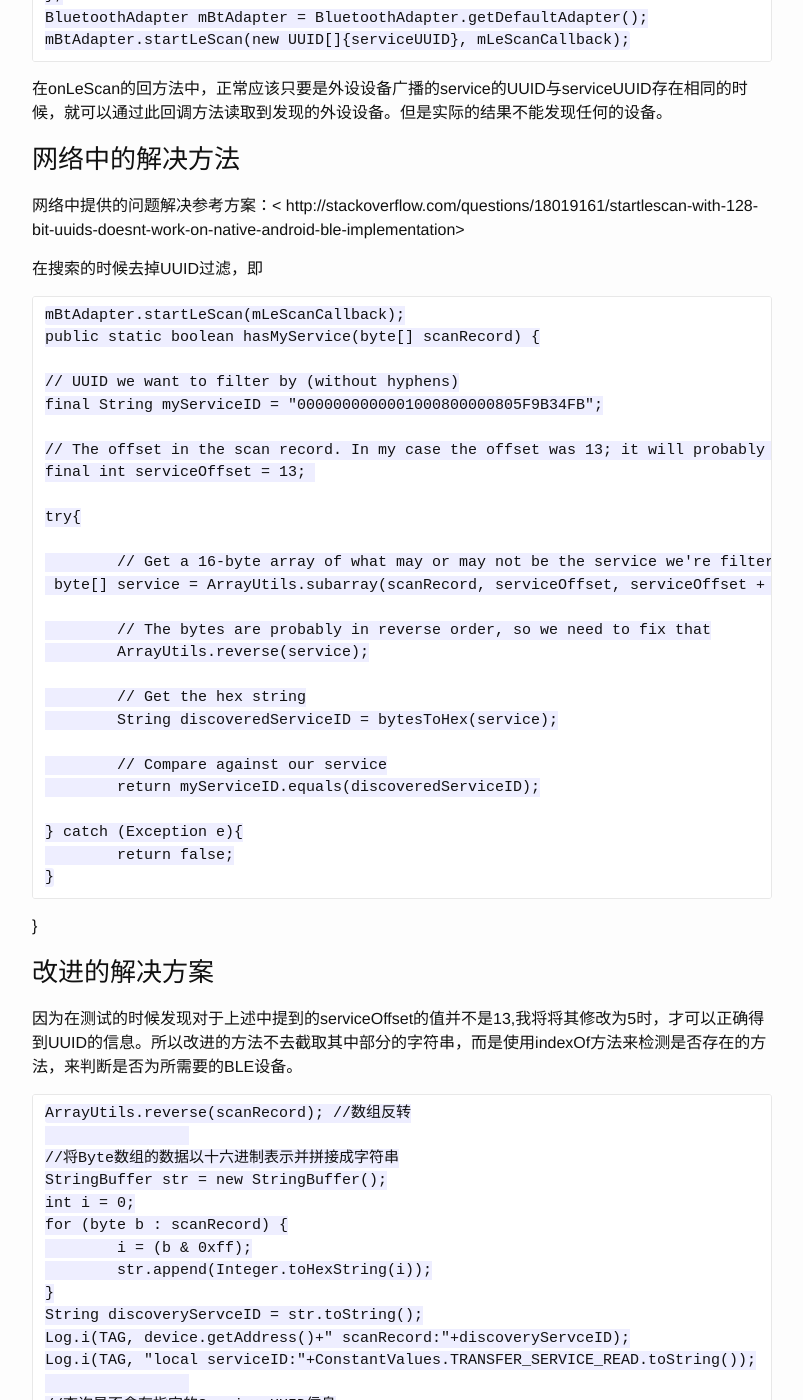
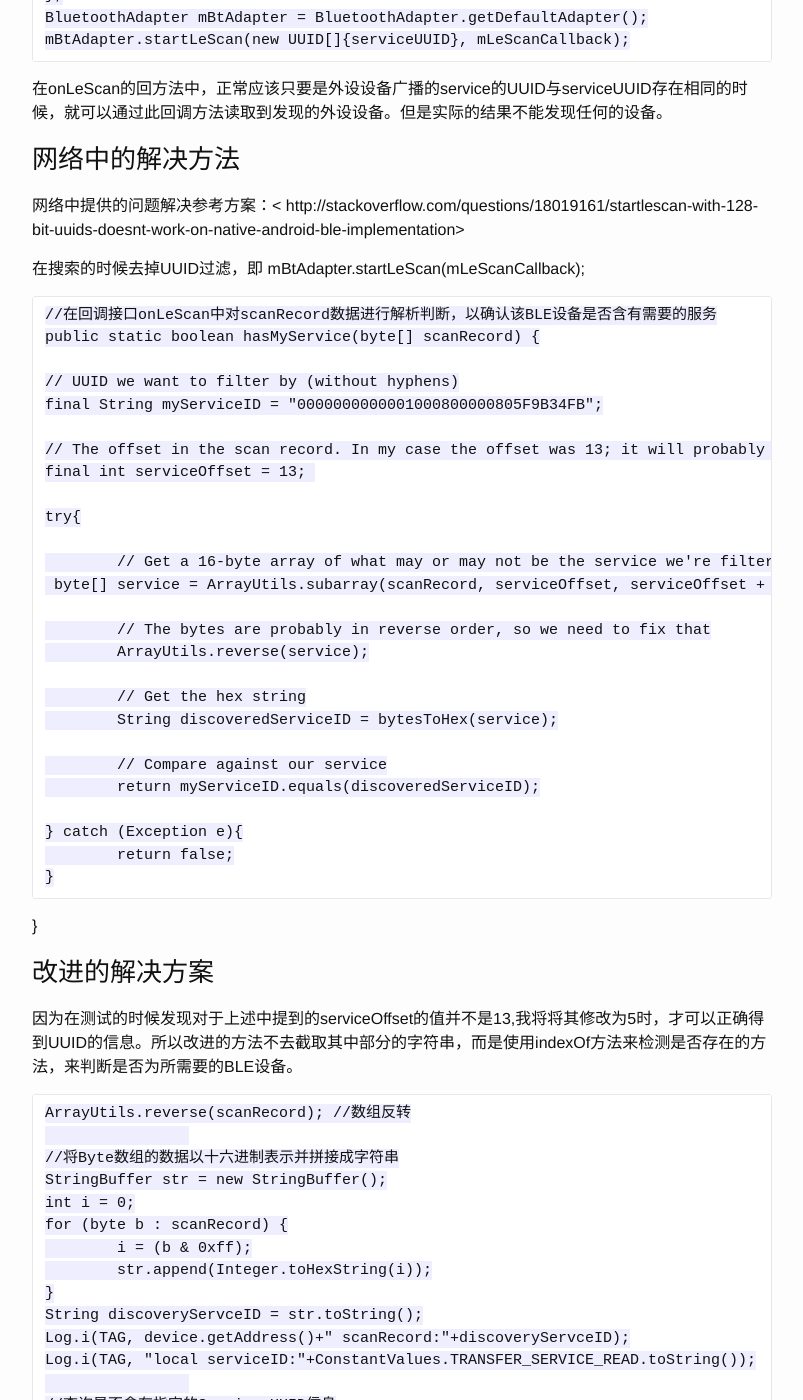
Before and after one commit to pengfeicheng/blog-1, a Jekyll site: the page built from _posts/2014-09-03-关于android平台BLE设备的过滤搜索实现.markdown, in a window 1280 px wide and 1400 px high, scrolled down 539 px. Shown: the whole window, without its empty margins (238-1041 px from the left). Built offline with Jekyll 4.4.1, drawn with Linux system fonts in a browser that asks for light colours.

Commit message:
Update 2014-09-03-关于android平台BLE设备的过滤搜索实现.markdown
小修改

```diff
--- a/_posts/2014-09-03-关于android平台BLE设备的过滤搜索实现.markdown
+++ b/_posts/2014-09-03-关于android平台BLE设备的过滤搜索实现.markdown
@@ -25,9 +25,9 @@
 ###网络中的解决方法
 网络中提供的问题解决参考方案：< http://stackoverflow.com/questions/18019161/startlescan-with-128-bit-uuids-doesnt-work-on-native-android-ble-implementation>
 
-在搜索的时候去掉UUID过滤，即
+在搜索的时候去掉UUID过滤，即 mBtAdapter.startLeScan(mLeScanCallback);
 
-    mBtAdapter.startLeScan(mLeScanCallback);
+    //在回调接口onLeScan中对scanRecord数据进行解析判断，以确认该BLE设备是否含有需要的服务
     public static boolean hasMyService(byte[] scanRecord) {
 
     // UUID we want to filter by (without hyphens)
```
